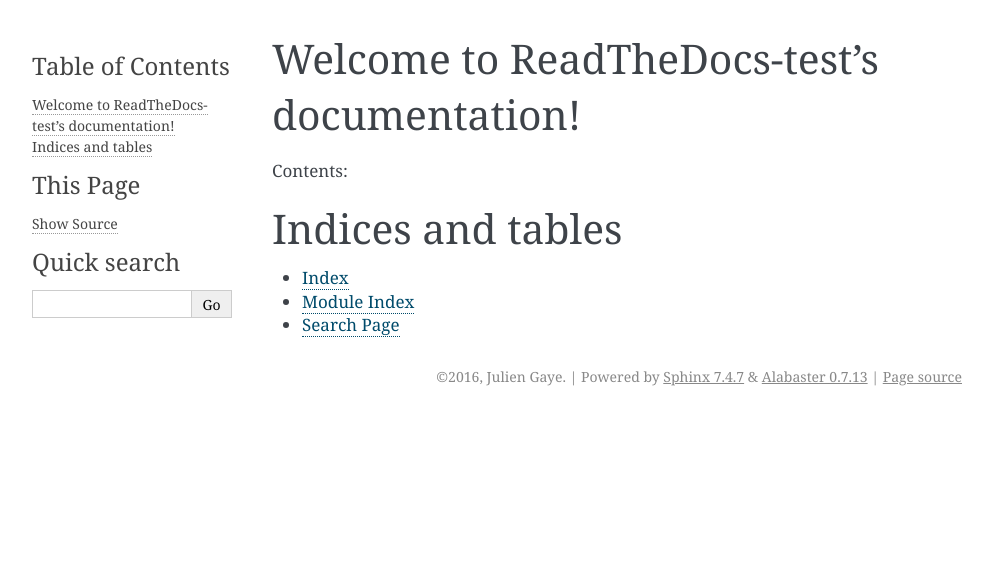
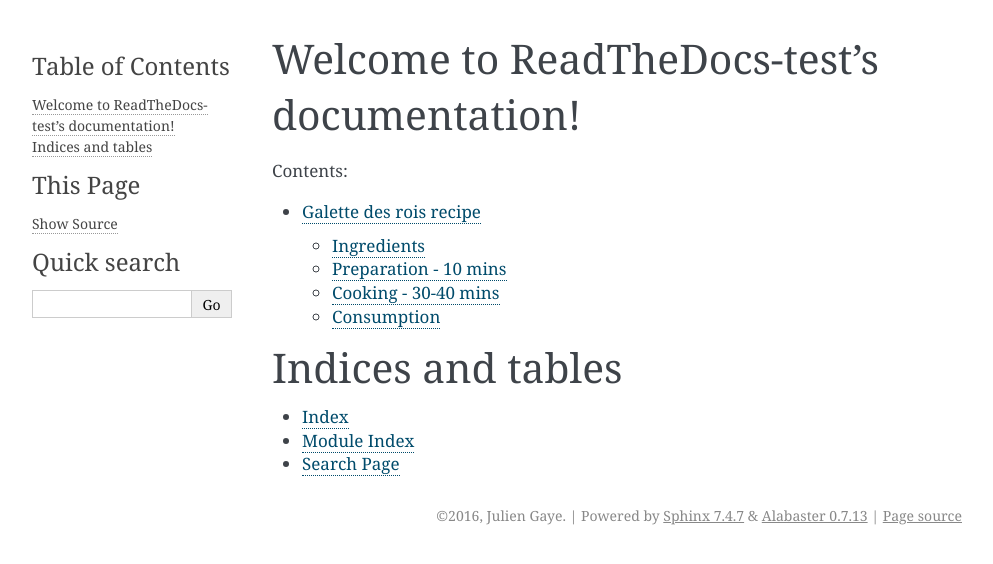
Before and after one commit to jgaye/ReadTheDoc-test, a Sphinx documentation site: the page built from docs/index.rst, in a window 1280 px wide. Shown: the top 564 px of the page, without its empty margins (148-1141 px from the left). Built offline with Sphinx 7.4.7, drawn with Linux system fonts in a browser that asks for light colours; some of the changed lines change nothing that is shown.

Commit message:
Galette des rois rst doc added

```diff
--- /dev/null
+++ b/docs/galette.rst
@@ -0,0 +1,42 @@
+Galette des rois recipe
+=======================
+
+`Galette des rois is good fun. -Julien`
+
+Ingredients
+-------------
+
+* Two 25cm discs of puff pasty (check the frozen section of the supermarket)
+* 100g / 3.5oz of softened butter
+* 100g / 3.5oz of caster sugar
+* 1 egg slightly beaten
+* 1 egg yog
+* 100g / 3.5oz of ground almond
+* 1 hard element, like a coin or a raw bean, called 'la feve'
+
+Preparation - 10 mins
+---------------------
+Turn the damn oven on right now! The rest is not taking long. 200C.
+
+Put one disc in an round oven plater.
+
+Beat together the butter, the sugar, the beaten egg and the almonds until you get something homogeneous.
+
+Spread the paste on the first disc.
+
+Put 'la feve' anywhere, 1/3 from the border, in the paste.
+
+Put the second pasty circle on top. Moisten the border and press to stick the two pasties boreder together. Slice the top pasty to allow the galette to breath in the oven, try to make a nice pattern. Paint the top with the egg yog.
+
+Done
+
+
+Cooking - 30-40 mins
+--------------------
+30 to 40 minutes at 200 CELSIUS. The Crust must be golden, the core stays soft.
+
+Consumption
+-----------
+Hot, cold, reheated, anything will do.
+
+For the super tradition: cut the Galette in slices. The youngest of the group goes under the table. For each slice, the person under the table announce who is going to eat it (not twice the same person, you silly). The person announces him/herself at one point. We all eat (get back from under the table stupid), the one that finds the 'feve' in its slice wins a prize (usually a paper crown).
--- a/docs/index.rst
+++ b/docs/index.rst
@@ -11,6 +11,8 @@
 .. toctree::
    :maxdepth: 2
 
+   galette
+
 
 
 Indices and tables
```
